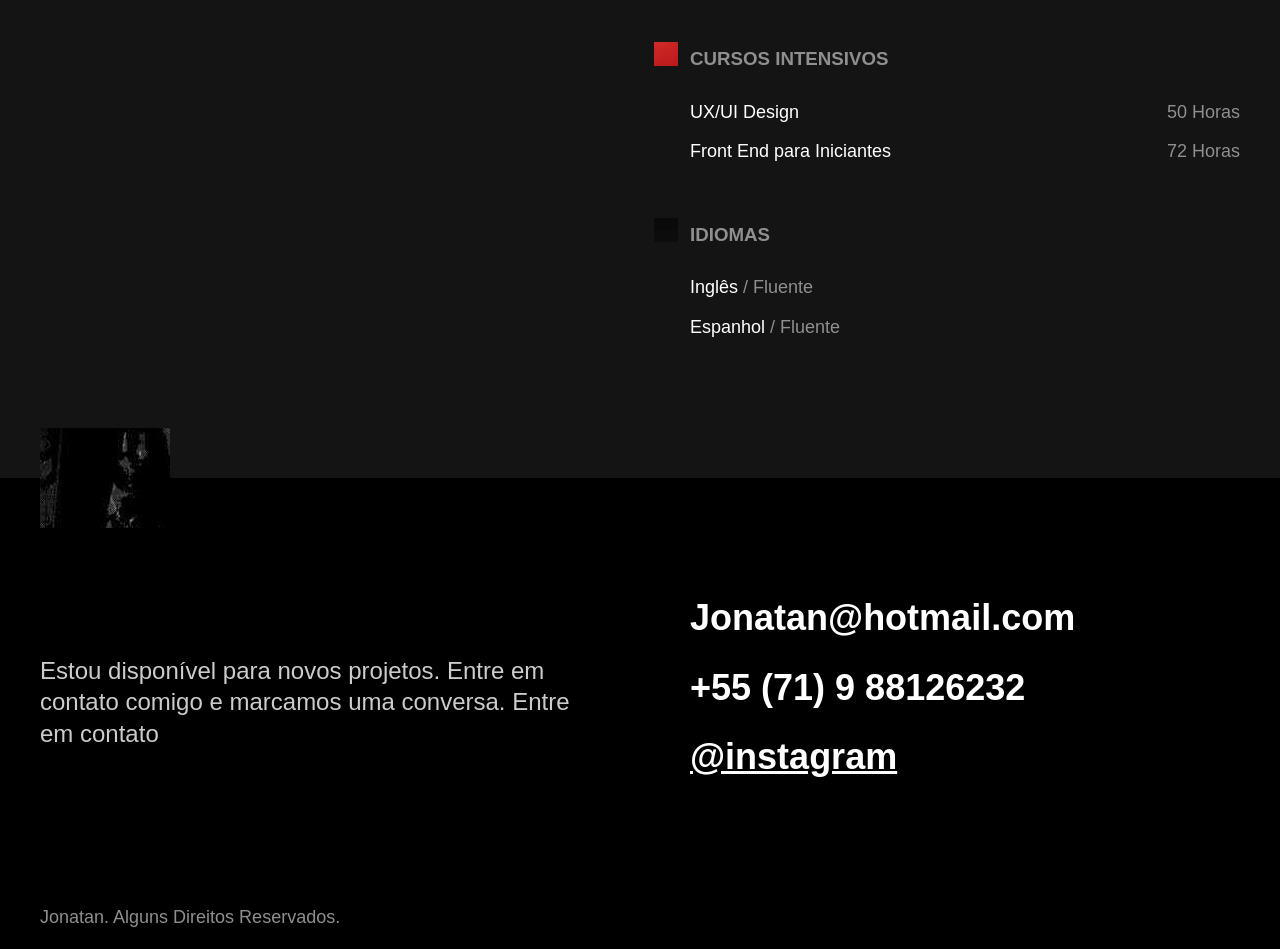
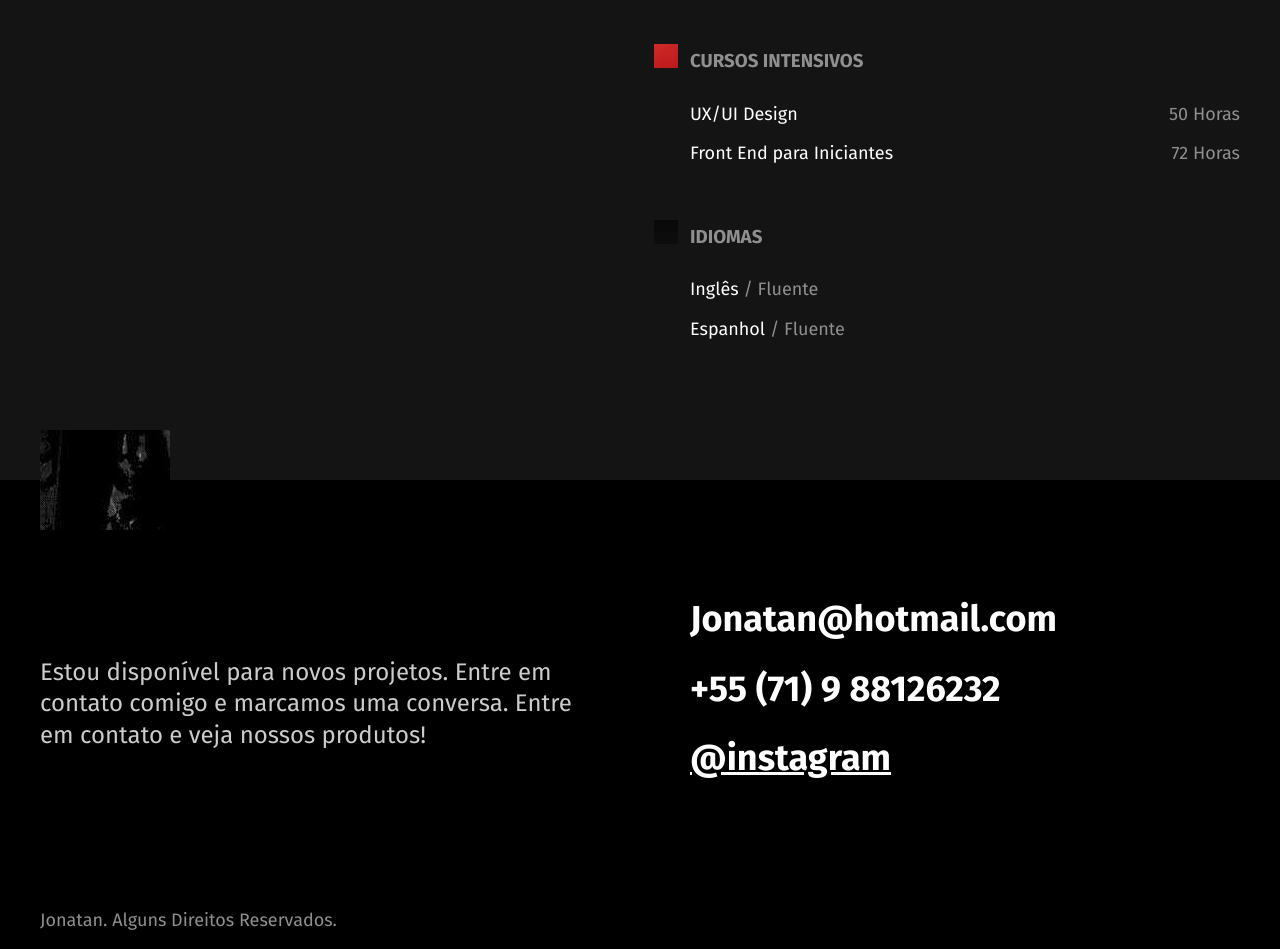
Before and after one commit to JonatanSB/JonatanSB.github.io, a plain HTML site: page index.html in a window 1280 px wide. Shown: the part 1797-2746 px from the top of the page. Drawn offline with Linux system fonts and the light colour scheme.

Commit message:
google fonts

```diff
--- a/index.html
+++ b/index.html
@@ -6,6 +6,9 @@
     <meta name="description" content="Conteúdo para aprendiz de WD">
     <title>Desenvolvedor - Portifólio</title>
     <link rel="stylesheet" href="./css/estilo.css">
+    <link rel="preconnect" href="https://fonts.googleapis.com">
+    <link rel="preconnect" href="https://fonts.gstatic.com" crossorigin>
+    <link href="https://fonts.googleapis.com/css2?family=Fira+Sans:wght@400;700&display=swap" rel="stylesheet">
 
 </head>
 <body>
@@ -166,7 +169,7 @@
 <footer class="footer" id="contato" >
     <div class="footer-container">
         <p class="footer-texto">
-            Estou disponível para novos projetos. Entre em contato comigo e marcamos uma conversa. Entre em contato
+            Estou disponível para novos projetos. Entre em contato comigo e marcamos uma conversa. Entre em contato e veja nossos produtos!
 
         </p>
         <ul class="footer-contato">
```
